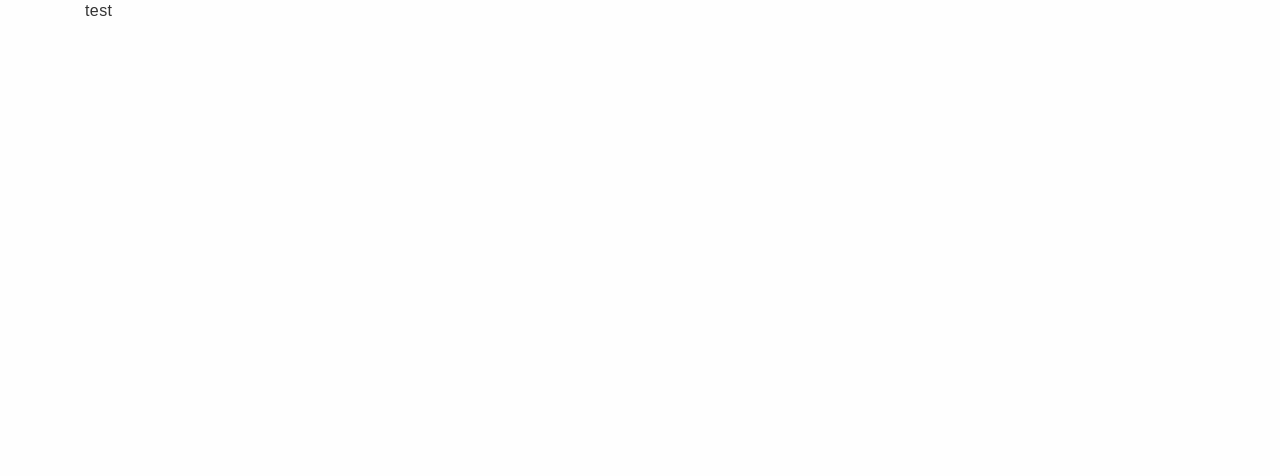
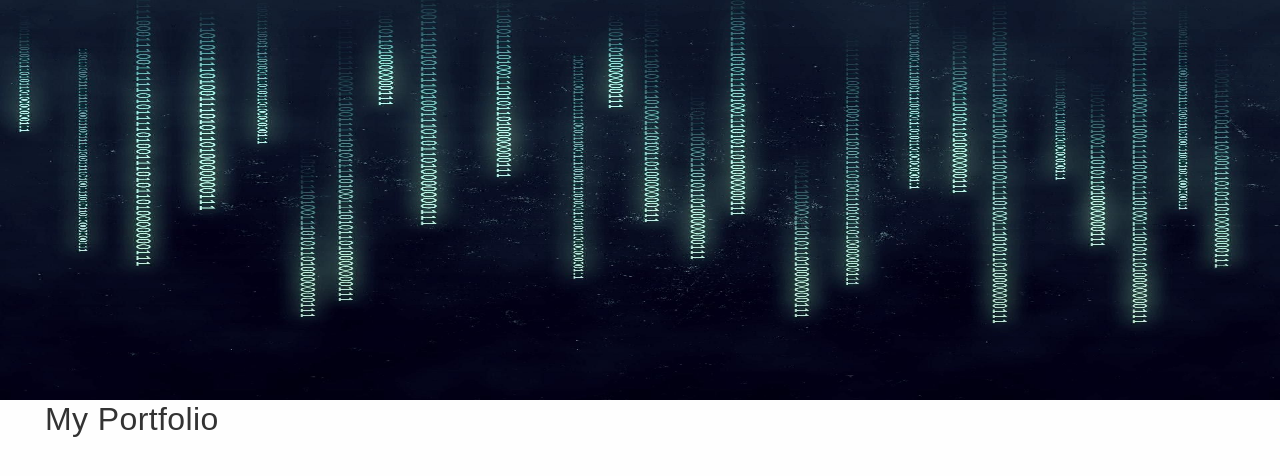
Before and after one commit to name-taken23/name-taken23, a website: page index.html in a window 1280 px wide. Drawn offline with nearby package versions, Linux system fonts and the light colour scheme.

Commit message:
Banner img and custom containers

```diff
--- a/index.html
+++ b/index.html
@@ -8,7 +8,51 @@
     <link rel="stylesheet" href="css/styles.css">
   </head>
   <body>
-    <div class="container"><div class="row"><div class="col">test</div><div class="col"></div></div></div>
+    <div id="content-wrapper">
+      <header>
+
+        <div class="header-content">
+          <div class="banner-wrapper">
+            <div class="img-wrapper">
+              <img  class="bannerimg"src="assets/imgs/bannerimg.jpg">
+            </div>
+          </div>
+
+        </div>
+      </header>
+
+      <main>
+        <div class="main-content">
+          <div class="custom-container">
+            <div class="row">
+            <p class="h2">My Portfolio</p>
+            </div>
+
+          </div>
+        </div>
+
+      </main>
+
+    </div>
+
+
+
+
+
+
+
+
+
+
+
+
+
+
+
+
+
+
+
     <script src="https://cdn.jsdelivr.net/npm/bootstrap@5.2.0-beta1/dist/js/bootstrap.bundle.min.js" integrity="sha384-pprn3073KE6tl6bjs2QrFaJGz5/SUsLqktiwsUTF55Jfv3qYSDhgCecCxMW52nD2" crossorigin="anonymous"></script>
 
   </body>
--- /dev/null
+++ b/scss/partials/_bannerimg.scss
@@ -0,0 +1,4 @@
+.bannerimg {
+  width: 100%;
+  height: 50vh;
+}
--- a/scss/styles.scss
+++ b/scss/styles.scss
@@ -1,3 +1,35 @@
+//media queries
+@media (min-width: 576px) {
+  .custom-container {
+    max-width: 560px;
+  }
+}
+
+@media (min-width: 768px) {
+  .custom-container {
+    max-width: 750px;
+  }
+}
+
+@media (min-width: 992px) {
+  .custom-container {
+    max-width: 982px;
+  }
+}
+@media (min-width: 1200px) {
+  .custom-container {
+    max-width: 1190px;
+  }
+}
+@media (min-width: 1400px) {
+  .custom-container {
+    max-width: 1390px;
+  }
+}
+//includes
+@import 'partials/bannerimg';
+//content
+
 html {
   line-height: 1.15;
   font-size: 16px;
@@ -32,11 +64,11 @@ p {
   line-height: 1.875rem;
 }
 
-.container {
-  --bs-gutter-x: 0;
-  --bs-gutter-y: 0;
-  padding-right: 15px;
-  padding-left: 15px;
+.custom-container {
+
+    width: 100%;
+    margin-left: auto;
+    margin-right: auto;
 }
 
 .card-body {
```
Also changed, not shown: assets/imgs/bannerimg.jpg (added), css/styles.css, 1 other file.
